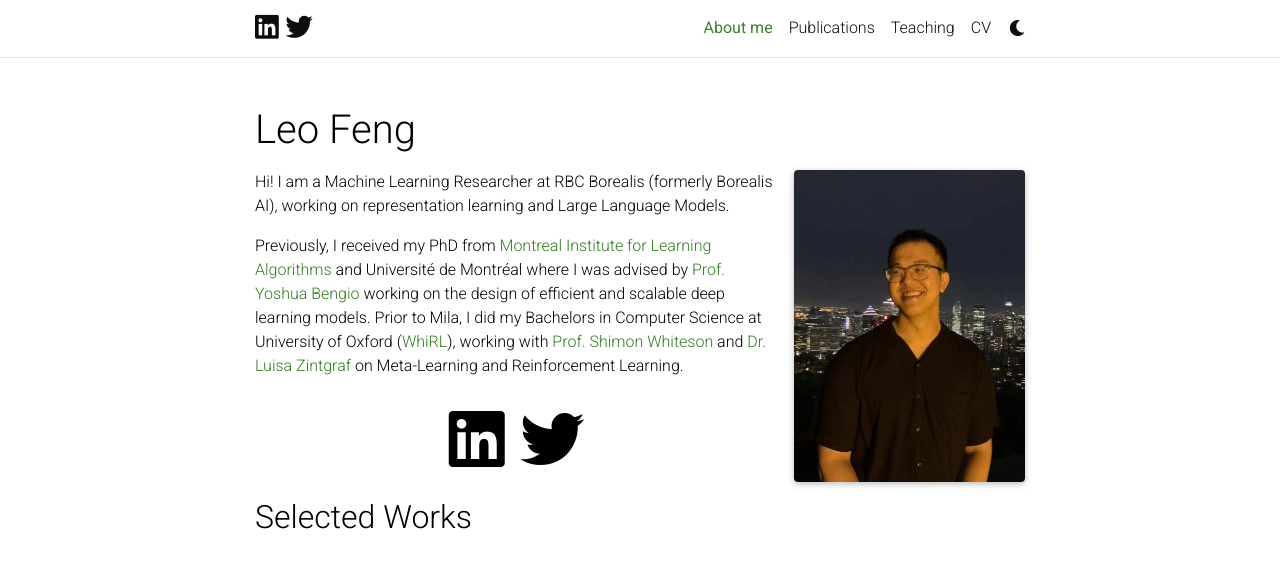
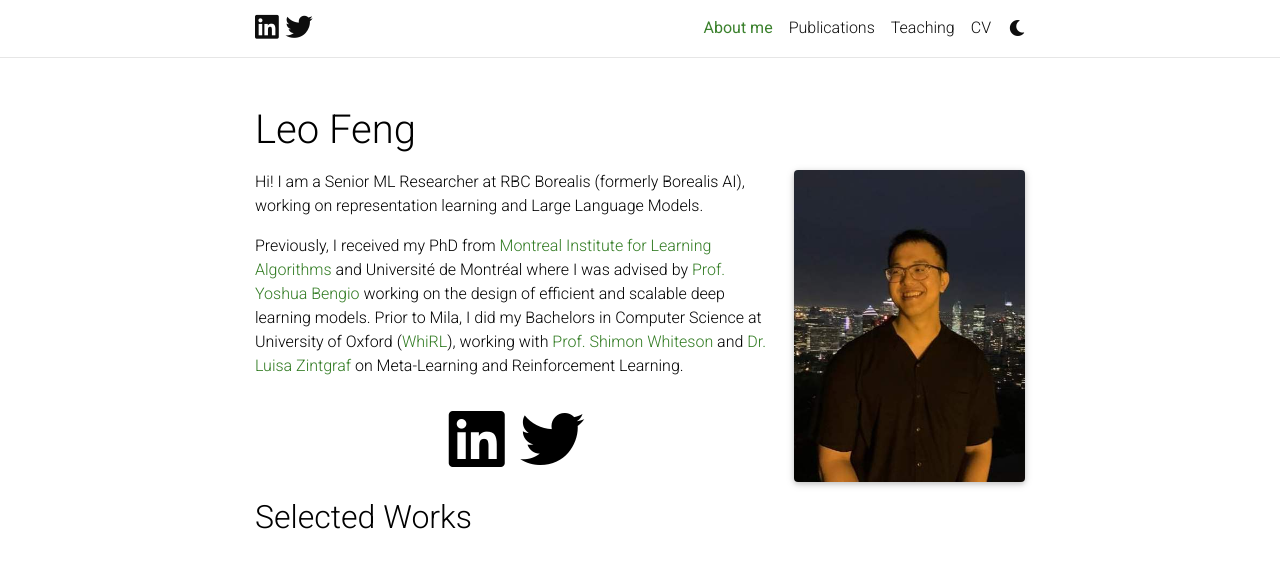
Before and after one commit to leofeng-ca/leofeng-ca.github.io, a Jekyll site: the page built from _pages/about.md, in a window 1280 px wide, cut to the strip 0-565 px from the top of the page. Built offline with Jekyll 4.4.1, drawn with Linux system fonts in a browser that asks for light colours; full-size pictures stand in for the smaller copies a plugin makes; comment, search, counter and statistics services are not loaded; a style sheet for code colours, icons or effects is not loaded.

Commit message:
update about.md

```diff
--- a/_pages/about.md
+++ b/_pages/about.md
@@ -16,7 +16,7 @@ selected_papers: true # includes a list of papers marked as "selected={true}"
 social: true  # includes social icons at the bottom of the page
 ---
 
-Hi! I am a Machine Learning Researcher at RBC Borealis (formerly Borealis AI), working on representation learning and Large Language Models.
+Hi! I am a Senior ML Researcher at RBC Borealis (formerly Borealis AI), working on representation learning and Large Language Models.
 
 Previously, I received my PhD from [Montreal Institute for Learning Algorithms](https://mila.quebec/) and Université de Montréal where I was advised by [Prof. Yoshua Bengio](https://mila.quebec/en/person/bengio-yoshua/) working on the design of efficient and scalable deep learning models. Prior to Mila, I did my Bachelors in Computer Science at University of Oxford ([WhiRL](https://whirl.cs.ox.ac.uk/)), working with [Prof. Shimon Whiteson](https://www.cs.ox.ac.uk/people/shimon.whiteson/) and [Dr. Luisa Zintgraf](https://luisazintgraf.com/) on Meta-Learning and Reinforcement Learning.
 <!-- During this time, I did research internships at University of Kyoto working with [Prof. Atsuko Sehara-Fujisawa](https://zfin.org/ZDB-LAB-160803-1) and at [Brave Software](https://brave.com/).  -->
```
Also changed, not shown: _data/cv.yml (+0 -47 lines).
